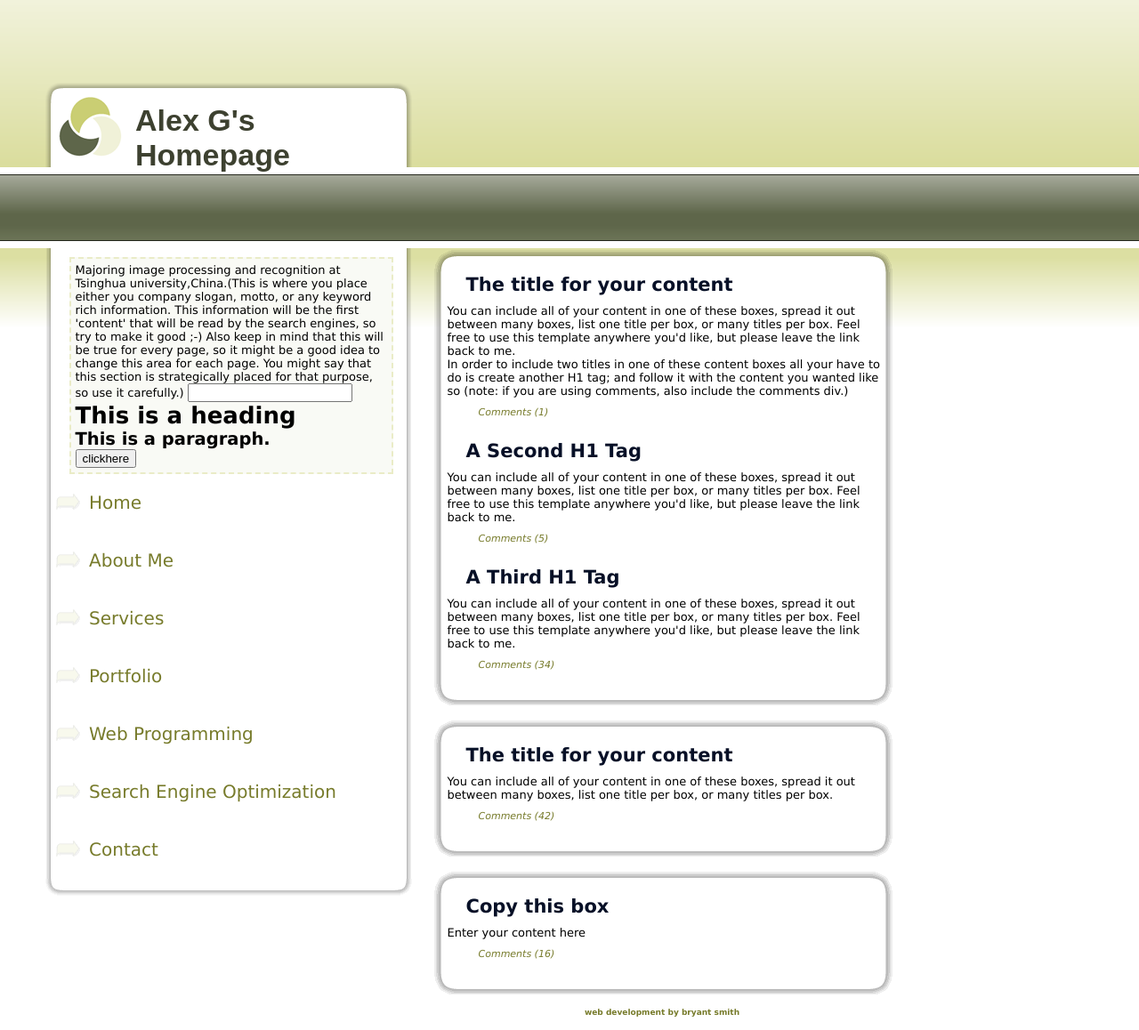
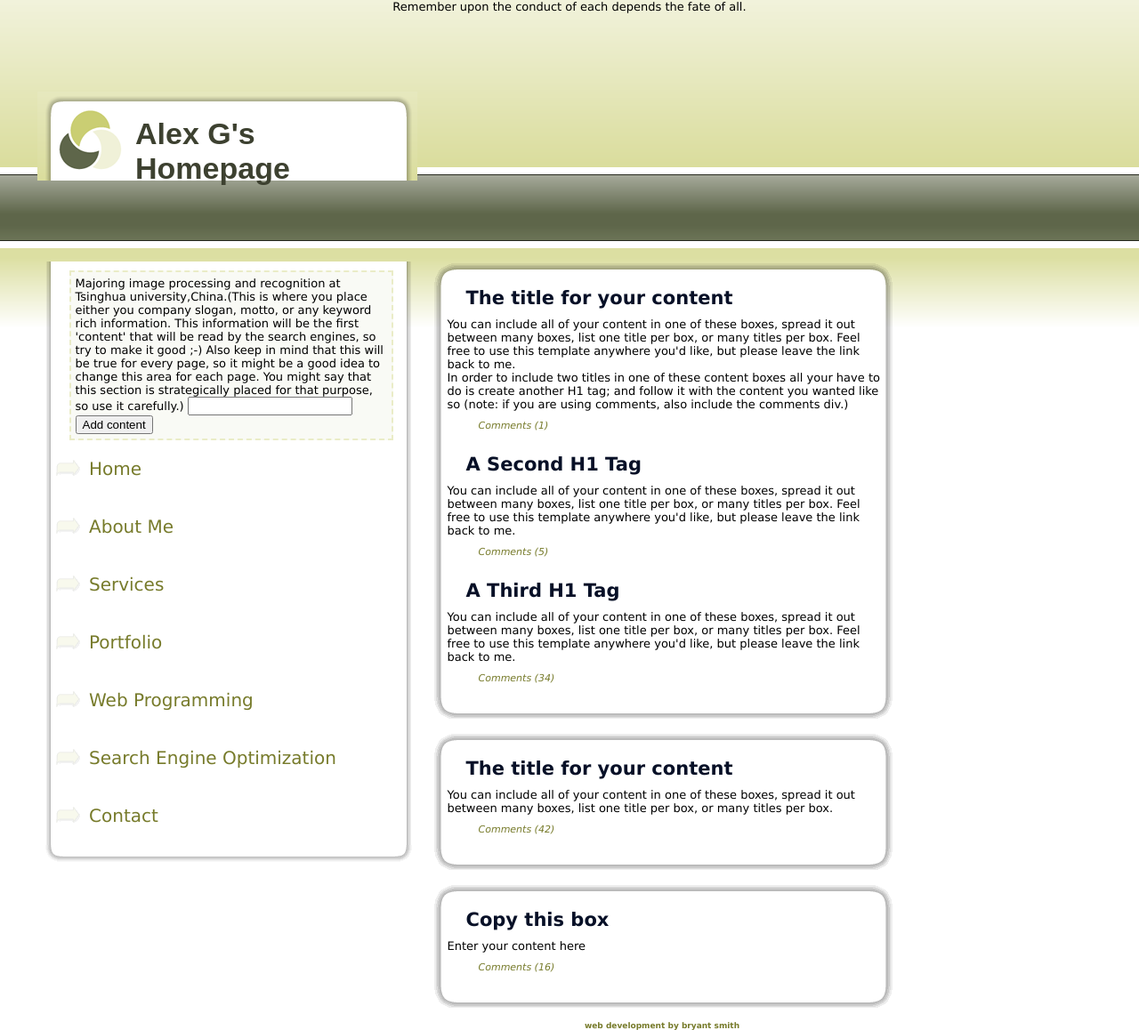
Before and after one commit to AlexG31/my_blog_pages, a Jekyll site: the page _posts/2015-2-3-BlogHomepage-fadedtab.html, which Jekyll copies as it is, in a window 1280 px wide. Shown: the whole page at 89% size. Built offline with Jekyll 4.4.1, drawn with Linux system fonts in a browser that asks for light colours.

Commit message:
Alexander quote

```diff
--- a/_posts/2015-2-3-BlogHomepage-fadedtab.html
+++ b/_posts/2015-2-3-BlogHomepage-fadedtab.html
@@ -18,6 +18,7 @@ Released   : 20081009
 <meta http-equiv="Content-Type" content="text/html; charset=utf-8" />
 <link rel="stylesheet" type="text/css" href="http://alexg31.github.io/my_blog_pages/fadedtab_Files/fadedtab.css" />
 <title>Alex G's Homepage</title>
+Remember upon the conduct of each depends the fate of all.
 </head>
 
 <body>
@@ -34,8 +35,6 @@ Released   : 20081009
 
 <input type="text" name="firstname" id="input1"/>
 <script>
-document.write("<h1>This is a heading</h1>");
-document.write("<h2>This is a paragraph.</h2>");
 function myFunction()
 {
 inputx=document.getElementById("input1");
@@ -43,7 +42,7 @@ x=document.getElementById("para1");  // find element
 x.innerHTML=x.innerHTML+inputx.value;    // change content
 }
 </script>
-<button type="button" onclick="myFunction()">clickhere</button>
+<button type="button" onclick="myFunction()">Add content</button>
 		</div>
     	<div class="link"><a href="http://alexg31.github.io/my_blog_pages/2015/02/03/BlogHomepage-fadedtab.html">Home</a></div>
         <div class="link"><a href="http://alexg31.github.io/my_blog_pages/2015/02/02/resume.html">About Me</a></div>
```
